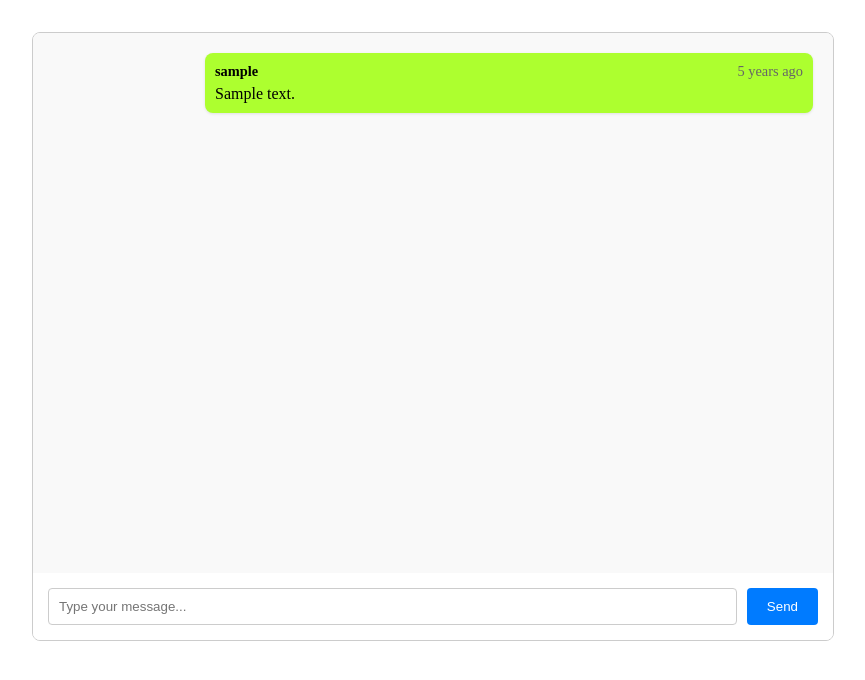
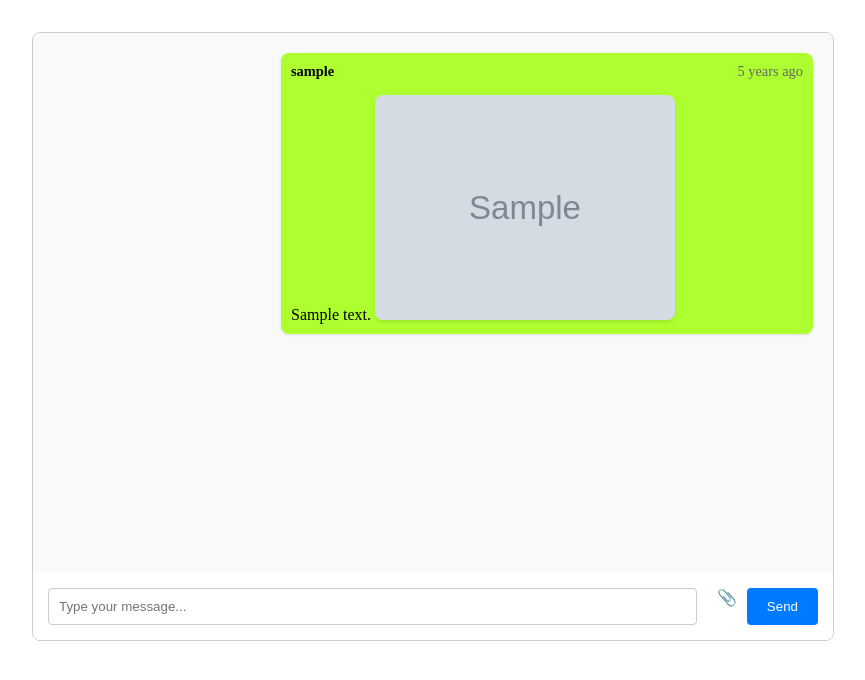
Before and after one commit to Bakarray/New-hall, a Django app: page / in a window 1280 px wide. Shown: the part 75-755 px from the top of the page, without its empty margins (207-1072 px from the left). Run offline with Django 5.2, Linux system fonts and the light colour scheme; a user stored in the database is signed in; tables that the repository leaves empty hold one stand-in row (values such as "Sample post"); grey boxes marked "Sample" are stand-in pictures.

Commit message:
allow image upload

```diff
--- a/chat_rooms/models.py
+++ b/chat_rooms/models.py
@@ -15,7 +15,8 @@ from django.contrib.auth.models import User
 
 class Message(models.Model):
     sender = models.ForeignKey(User, on_delete=models.SET_NULL, related_name='sent_messages', null=True)
-    content = models.TextField()
+    content = models.TextField(null=True, blank=True)
+    image = models.ImageField(upload_to='chat_images/', blank=True, null=True)
     #room = models.ForeignKey(Room, on_delete=models.CASCADE, related_name='messages')
     created_at = models.DateTimeField(auto_now_add=True)
 
--- a/chat_rooms/static/chat_rooms/css/home.css
+++ b/chat_rooms/static/chat_rooms/css/home.css
@@ -102,13 +102,13 @@
     margin-bottom: 15px;
     padding: 10px;
     border-radius: 8px;
-    background: white;
+    background: grey;
     box-shadow: 0 1px 3px rgba(0,0,0,0.1);
 }
 
 .my-message {
     background: greenyellow;
-    margin-left: 20%;
+    margin-left: 30%;
 }
 
 .message-header {
@@ -155,3 +155,37 @@
     background: #fff3cd;
     color: #856404;
 }
+
+.input-group {
+    display: flex;
+    gap: 10px;
+    width: 100%;
+}
+
+.file-upload {
+    position: relative;
+    cursor: pointer;
+}
+
+.file-upload input[type="file"] {
+    opacity: 0;
+    position: absolute;
+    top: 0;
+    left: 0;
+    width: 24px;
+    height: 24px;
+    cursor: pointer;
+}
+
+.chat-image {
+    max-width: 300px;
+    max-height: 300px;
+    margin-top: 10px;
+    border-radius: 8px;
+    box-shadow: 0 2px 4px rgba(0,0,0,0.1);
+}
+
+.message-form button {
+    padding: 10px 20px;
+    white-space: nowrap;
+}
--- a/chat_rooms/templates/chat_rooms/home.html
+++ b/chat_rooms/templates/chat_rooms/home.html
@@ -29,16 +29,26 @@
                     <span class="username">{{ message.sender.username }}</span>
                     <span class="timestamp">{{ message.created_at|timesince }} ago</span>
                 </div>
-                <div class="message-content">{{ message.content }}</div>
+                <div class="message-content">
+                    {% if message.content %}{{ message.content }}{% endif %}
+                    {% if message.image %}
+                        <img src="{{ MEDIA_URL }}{{ message.image }}" alt="Uploaded image" class="chat-image">
+                    {% endif %}
+                </div>
             </div>
             {% endfor %}
         </div>
 
         {% if request.user.is_authenticated %}
-        <form method="POST" class="message-form">
+        <form method="POST" class="message-form" enctype="multipart/form-data">
             {% csrf_token %}
-            <input type="text" name="content" placeholder="Type your message..." required>
-            <button type="submit">Send</button>
+            <div class="input-group">
+                <input type="text" name="content" placeholder="Type your message...">
+                <label class="file-upload">
+                    📎 <input type="file" name="image" accept="image/*">
+                </label>
+                <button type="submit">Send</button>
+            </div>
         </form>
         {% else %}
         <div class="login-prompt">
@@ -62,7 +72,6 @@
                 const doc = parser.parseFromString(data, 'text/html');
                 const newChatBox = doc.getElementById('chat-box');
                 chatBox.innerHTML = newChatBox.innerHTML;
-                chatBox.scrollTop = chatBox.scrollHeight;
             });
     }, 2000);
 </script>
--- a/chat_rooms/views.py
+++ b/chat_rooms/views.py
@@ -3,6 +3,7 @@ from django.contrib.auth import authenticate, login, logout
 from django.contrib.auth.models import User
 from django.contrib import messages
 from .models import Message
+from django.conf import settings
 
 
 # Create your views here.
@@ -75,13 +76,22 @@ def home(request):
     if request.method == 'POST':
         if request.user.is_authenticated:
             content = request.POST.get('content')
-            if content:
-                Message.objects.create(sender=request.user, content=content)
+            image = request.FILES.get('image')
+
+            if content or image:
+                Message.objects.create(
+                    sender=request.user,
+                    content=content,
+                    image=image
+                    )
                 return redirect('home')
         else:
             messages.error(request, 'You need to login to send messages')
             return redirect('login')
 
     chat_messages = Message.objects.all().order_by('created_at')
-    context = {'chat_messages': chat_messages}
+    context = {
+        'chat_messages': chat_messages,
+        'MEDIA_URL': settings.MEDIA_URL
+               }
     return render(request, 'chat_rooms/home.html', context)
--- a/new_hall/settings.py
+++ b/new_hall/settings.py
@@ -131,3 +131,7 @@ STATICFILES_DIRS = [
 # https://docs.djangoproject.com/en/5.1/ref/settings/#default-auto-field
 
 DEFAULT_AUTO_FIELD = 'django.db.models.BigAutoField'
+
+
+MEDIA_URL = '/media/'
+MEDIA_ROOT = BASE_DIR / 'media'
--- a/new_hall/urls.py
+++ b/new_hall/urls.py
@@ -1,4 +1,5 @@
-
+from django.conf import settings
+from django.conf.urls.static import static
 from django.contrib import admin
 from django.urls import path, include
 
@@ -6,3 +7,6 @@ urlpatterns = [
     path('admin/', admin.site.urls),
     path('', include('chat_rooms.urls')),
 ]
+
+if settings.DEBUG:
+    urlpatterns += static(settings.MEDIA_URL, document_root=settings.MEDIA_ROOT)
```
Also changed, not shown: chat_rooms/migrations/0002_message_image_alter_message_content.py (added), chat_rooms/urls.py (line endings or trailing spaces), media/chat_images/Screenshot_2024-01-13_182759.png (added), media/chat_images/Screenshot_2024-01-13_183308.png (added).
